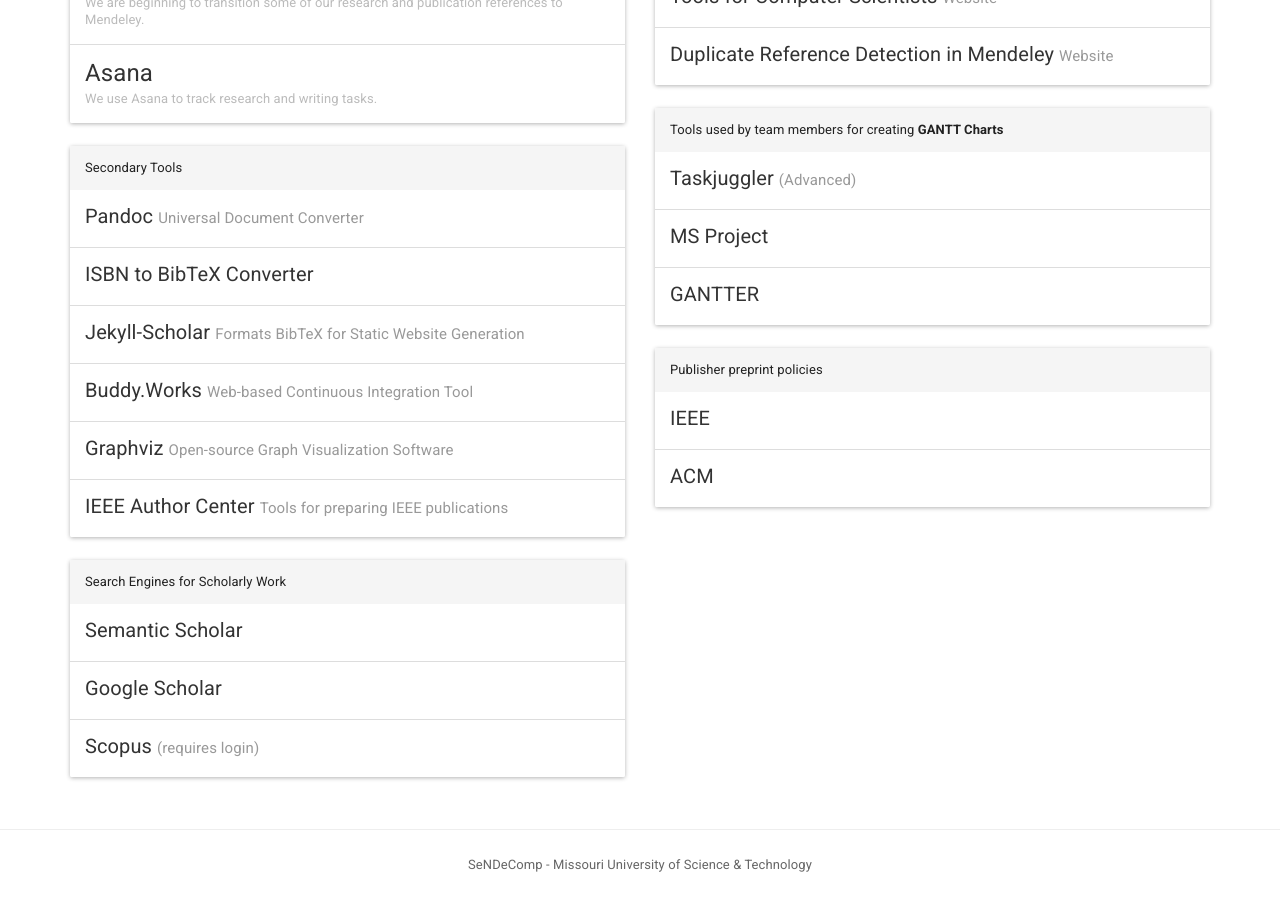
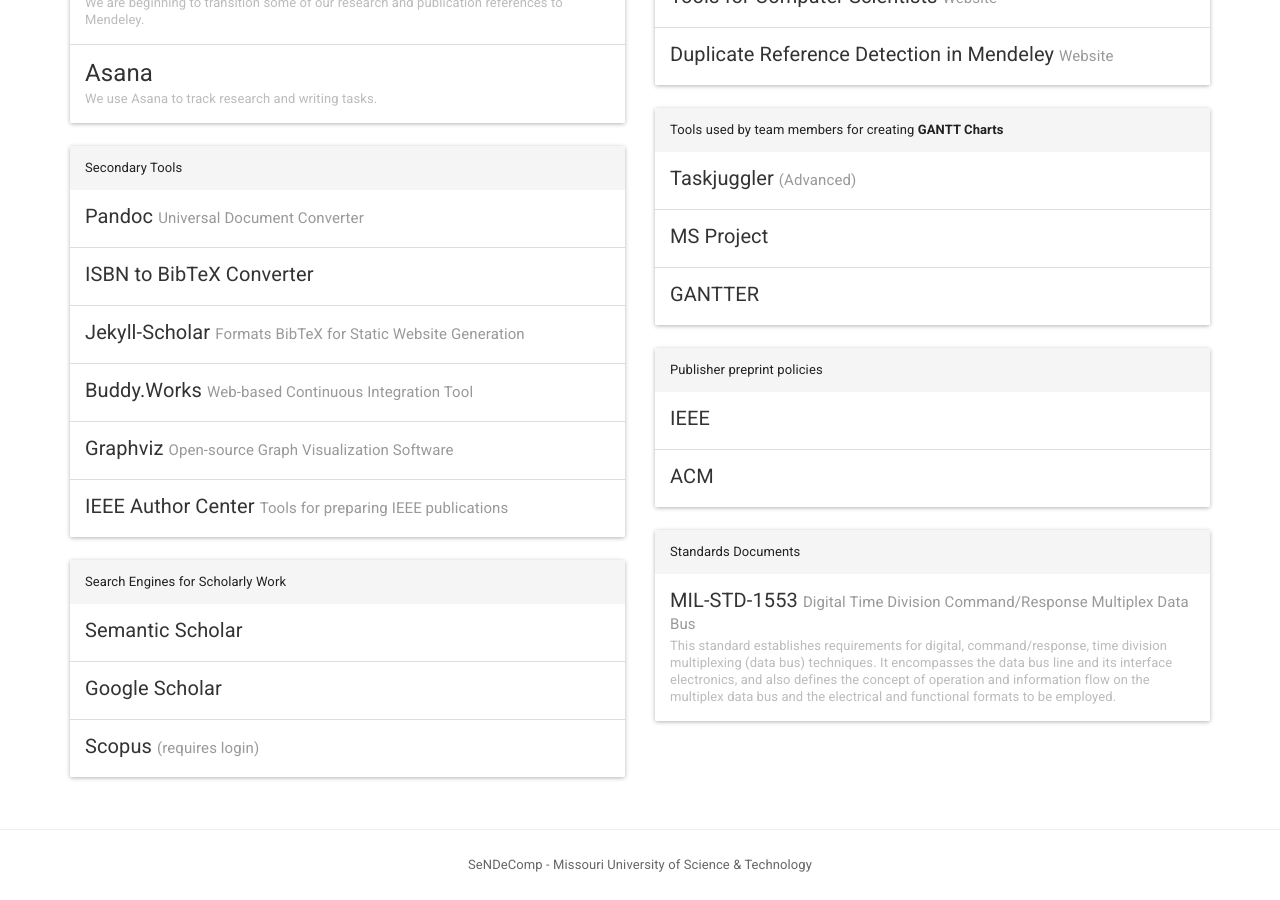
Before and after one commit to sendecomp/sendecomp-website, a Jekyll site: the page built from resources.html, in a window 1280 px wide and 900 px high, scrolled down 710 px. Built offline with Jekyll 4.4.1, drawn with Linux system fonts in a browser that asks for light colours.

Commit message:
Add MIL-STD-1553 to resources page

```diff
--- a/resources.html
+++ b/resources.html
@@ -158,5 +158,19 @@ title: Resources
         </a>
       </div>
     </div>
+
+    <div class="panel panel-default">
+      <div class="panel-heading">Standards Documents</div>
+      <div class="list-group">
+        <a class="list-group-item" href="https://quicksearch.dla.mil/qsDocDetails.aspx?ident_number=36973" target="_blank">
+					<h5 class="list-group-item-heading">MIL-STD-1553 <small>Digital Time Division Command/Response Multiplex Data Bus</small></h5>
+          <p class="list-group-item-text">
+					  This standard establishes requirements for digital, command/response, time division multiplexing (data bus) techniques.
+						It encompasses the data bus line and its interface electronics, and also defines the concept of operation and information flow
+						on the multiplex data bus and the electrical and functional formats to be employed.
+          </p>
+        </a>
+      </div>
+    </div>
   </div>
 </div>
```
